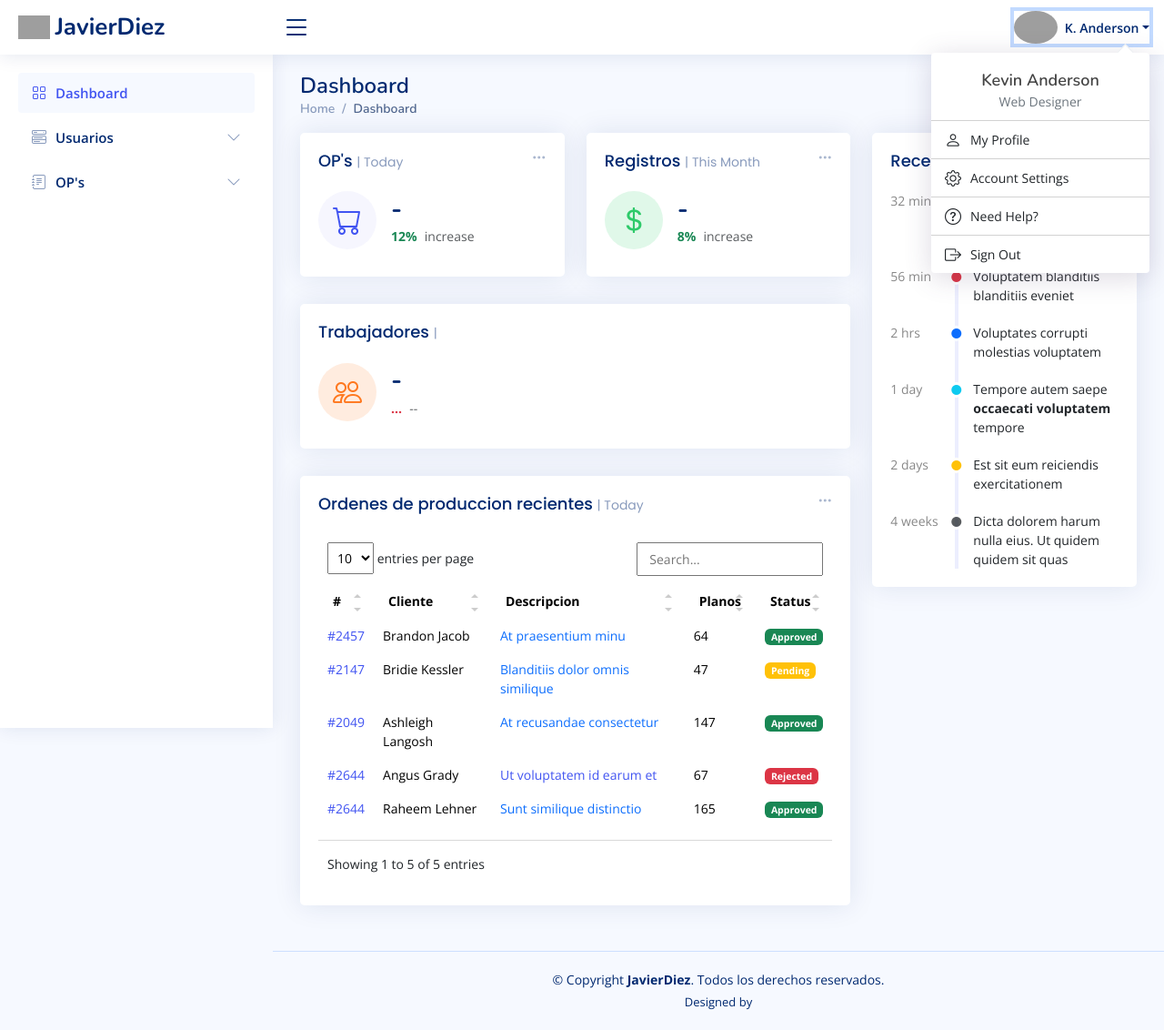
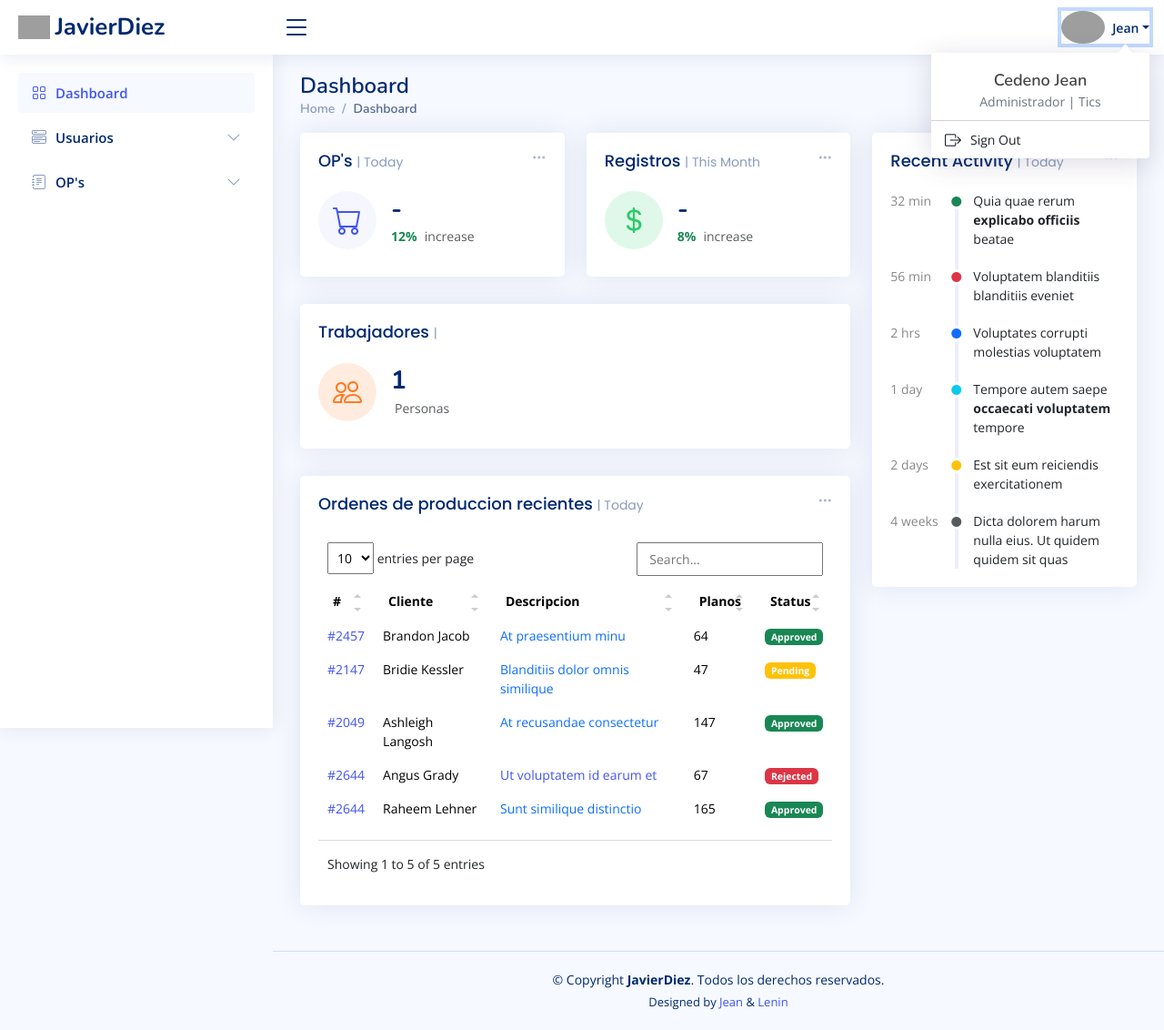
Before and after one commit to JacoJean07/Proyecto_no_concluido, a PHP site: page /main/index.php in a window 1280 px wide, after a click on "Jean". Shown: the whole page at 91% size. Run offline with PHP 8.4, Linux system fonts and the light colour scheme; a user stored in the database is signed in; data comes from the database, SQL or seed files in the repository; some libraries are stand-ins or nearby versions; grey boxes are pictures that could not be loaded.

Commit message:
detallitos

```diff
--- a/main/assets/css/style.css
+++ b/main/assets/css/style.css
@@ -1,14 +1,6 @@
-/**
-* Template Name: NiceAdmin
-* Updated: Jan 27 2024 with Bootstrap v5.3.2
-* Template URL: https://bootstrapmade.com/nice-admin-bootstrap-admin-html-template/
-* Author: BootstrapMade.com
-* License: https://bootstrapmade.com/license/
-*/
-
-/*--------------------------------------------------------------
-# General
---------------------------------------------------------------*/
+.card-body{
+  overflow-x: auto;
+}
 :root {
   scroll-behavior: smooth;
 }
--- a/main/index.php
+++ b/main/index.php
@@ -10,6 +10,7 @@ if (!isset($_SESSION["user"])) {
   return;
 }
 
+$totalFilas = $conn->query("SELECT COUNT(*) AS total_filas FROM PERSONAS WHERE PERESTADO = 1")->fetchColumn();
 
 
 ?>
@@ -122,8 +123,8 @@ if (!isset($_SESSION["user"])) {
                       <i class="bi bi-people"></i>
                     </div>
                     <div class="ps-3">
-                      <h6>-</h6>
-                      <span class="text-danger small pt-1 fw-bold">...</span> <span class="text-muted small pt-2 ps-1">--</span>
+                      <h6><?= $totalFilas ?></h6>
+                      <span class="text-danger small pt-1 fw-bold"></span> <span class="text-muted small pt-2 ps-1">Personas</span>
 
                     </div>
                   </div>
--- a/main/partials/dashboard.php
+++ b/main/partials/dashboard.php
@@ -1,15 +1,18 @@
 <!-- ======= Sidebar ======= -->
 <aside id="sidebar" class="sidebar">
 
+<!-- mostrar el siguiente nav para las secciones existentes-->
+<?php if($_SESSION["user"]["ROL"] == 1 || $_SESSION["user"]["ROL"] == 2 || $_SESSION["user"]["ROL"] == 3) : ?>
 <ul class="sidebar-nav" id="sidebar-nav">
 
   <li class="nav-item">
-    <a class="nav-link " href="index.html">
+    <a class="nav-link " href="index.php">
       <i class="bi bi-grid"></i>
       <span>Dashboard</span>
     </a>
   </li><!-- End Dashboard Nav -->
-
+  <!-- si existe una sesion iniciada pon los siguientes hipervinculos  -->
+  <?php if($_SESSION["user"]["ROL"] == 1) : ?>
   <li class="nav-item">
     <a class="nav-link collapsed" data-bs-target="#components-nav" data-bs-toggle="collapse" href="#">
       <i class="bi bi-menu-button-wide"></i><span>Usuarios</span><i class="bi bi-chevron-down ms-auto"></i>
@@ -51,8 +54,32 @@
     </ul>
   </li>
 
+  <!-- si existe una sesion iniciada pon los siguientes hipervinculos  -->
+  <?php elseif($_SESSION["user"]["ROL"] == 2) : ?>
+
+  <li class="nav-item">
+    <a class="nav-link collapsed" data-bs-target="#forms-nav" data-bs-toggle="collapse" href="#">
+      <i class="bi bi-journal-text"></i><span>Registros</span><i class="bi bi-chevron-down ms-auto"></i>
+    </a>
+    <ul id="forms-nav" class="nav-content collapse " data-bs-parent="#sidebar-nav">
+      <li>
+        <a href="registro.php">
+          <i class="bi bi-circle"></i><span>Ingresar Registro</span>
+        </a>
+      </li>
+      <li>
+        <a href="#">
+          <i class="bi bi-circle"></i><span>Historial de mis registros</span>
+        </a>
+      </li>
+    </ul>
+  </li>
+  <?php endif ?>
+
+
 </ul>
-
+<?php else : ?>
+<?php endif ?>
 </aside><!-- End Sidebar-->
 
 <main id="main" class="main">
--- a/main/partials/footer.php
+++ b/main/partials/footer.php
@@ -7,7 +7,7 @@
     </div>
     <div class="credits">
 
-      Designed by <a href="#"></a>
+      Designed by <a target="_blank" href="#">Jean</a> &  <a target="_blank" href="#">Lenin</a>
     </div>
   </footer><!-- End Footer -->
 
--- a/main/partials/header.php
+++ b/main/partials/header.php
@@ -1,3 +1,12 @@
+<?php
+$dataUser = $conn->query("SELECT * FROM PERSONAS WHERE CEDULA = {$_SESSION["user"]["CEDULA"]} LIMIT 1");
+$data = $dataUser->fetch(PDO::FETCH_ASSOC);
+
+?>
+
+
+
+
 <!DOCTYPE html>
 <html lang="es">
 
@@ -60,47 +69,27 @@
 
           <a class="nav-link nav-profile d-flex align-items-center pe-0" href="#" data-bs-toggle="dropdown">
             <img src="https://static.vecteezy.com/system/resources/previews/005/005/788/original/user-icon-in-trendy-flat-style-isolated-on-grey-background-user-symbol-for-your-web-site-design-logo-app-ui-illustration-eps10-free-vector.jpg" alt="Profile" class="rounded-circle">
-            <span class="d-none d-md-block dropdown-toggle ps-2">K. Anderson</span>
+            <span class="d-none d-md-block dropdown-toggle ps-2"><?= $data["PERNOMBRES"] ?></span>
           </a><!-- End Profile Iamge Icon -->
 
           <ul class="dropdown-menu dropdown-menu-end dropdown-menu-arrow profile">
             <li class="dropdown-header">
-              <h6>Kevin Anderson</h6>
-              <span>Web Designer</span>
+              <h6><?= $data["PERAPELLIDOS"] . " " . $data["PERNOMBRES"] ?></h6>
+              <span>
+                <?php if($_SESSION["user"]["ROL"] == 1) : ?>
+                  Administrador
+                <?php elseif($_SESSION["user"]["ROL"] == 2) : ?>
+                  Trabajador
+                <?php elseif($_SESSION["user"]["ROL"] == 3) : ?>
+                  Jefe de Area
+                <?php endif ?>
+              </span>
+              <span><?= "| " . $data["PERAREATRABAJO"] ?></span>
             </li>
             <li>
               <hr class="dropdown-divider">
             </li>
 
-            <li>
-              <a class="dropdown-item d-flex align-items-center" href="users-profile.html">
-                <i class="bi bi-person"></i>
-                <span>My Profile</span>
-              </a>
-            </li>
-            <li>
-              <hr class="dropdown-divider">
-            </li>
-
-            <li>
-              <a class="dropdown-item d-flex align-items-center" href="users-profile.html">
-                <i class="bi bi-gear"></i>
-                <span>Account Settings</span>
-              </a>
-            </li>
-            <li>
-              <hr class="dropdown-divider">
-            </li>
-
-            <li>
-              <a class="dropdown-item d-flex align-items-center" href="pages-faq.html">
-                <i class="bi bi-question-circle"></i>
-                <span>Need Help?</span>
-              </a>
-            </li>
-            <li>
-              <hr class="dropdown-divider">
-            </li>
 
             <li>
               <a class="dropdown-item d-flex align-items-center" href="./logout.php">
--- a/main/personas.php
+++ b/main/personas.php
@@ -123,7 +123,7 @@ if (($_SESSION["user"]["ROL"]) && ($_SESSION["user"]["ROL"] == 1)) {
                     <form class="row g-3" method="POST" action="personas.php<?= $id ? "?id=$id" : "" ?>">
                         <div class="col-md-6">
                             <div class="form-floating">
-                                <input type="text" class="form-control" id="cedula" name="cedula" placeholder="Cedula" value="<?= $personaEditar ? $personaEditar["CEDULA"] : "" ?>" readonly>
+                                <input type="text" class="form-control" id="cedula" name="cedula" placeholder="Cedula" value="<?= $personaEditar ? $personaEditar["CEDULA"] : "" ?>">
                                 <label for="cedula">Cedula</label>
                             </div>
                         </div>
--- a/main/personasEliminadas.php
+++ b/main/personasEliminadas.php
@@ -41,7 +41,7 @@ if (($_SESSION["user"]["ROL"]) && ($_SESSION["user"]["ROL"] == 1)) {
                                 <?php if ($personas->rowCount() == 0): ?>
                                     <div class= "col-md-4 mx-auto mb-3">
                                         <div class= "card card-body text-center">
-                                            <p>No hay Trabajadores Aun.</p>
+                                            <p>No hay Trabajadores Eliminados Aun.</p>
                                         </div>
                                     </div>
                                 <?php else: ?>
--- a/sql/example2.sql
+++ b/sql/example2.sql
@@ -2,11 +2,11 @@
 /* DBMS name:      MySQL 5.0                                    */
 /* Created on:     30/01/2024 9:54:26                           */
 /*==============================================================*/
-DROP DATABASE IF EXISTS example2;
+DROP DATABASE IF EXISTS example;
 
-CREATE DATABASE example2;
+CREATE DATABASE example;
 
-USE example2;
+USE example;
 /*==============================================================*/
 /* Table: PERSONAS                                              */
 /*==============================================================*/
```
Also changed, not shown: main/registro.php (added, +52 -0 lines), sql/database2.php (deleted, +0 -16 lines).
